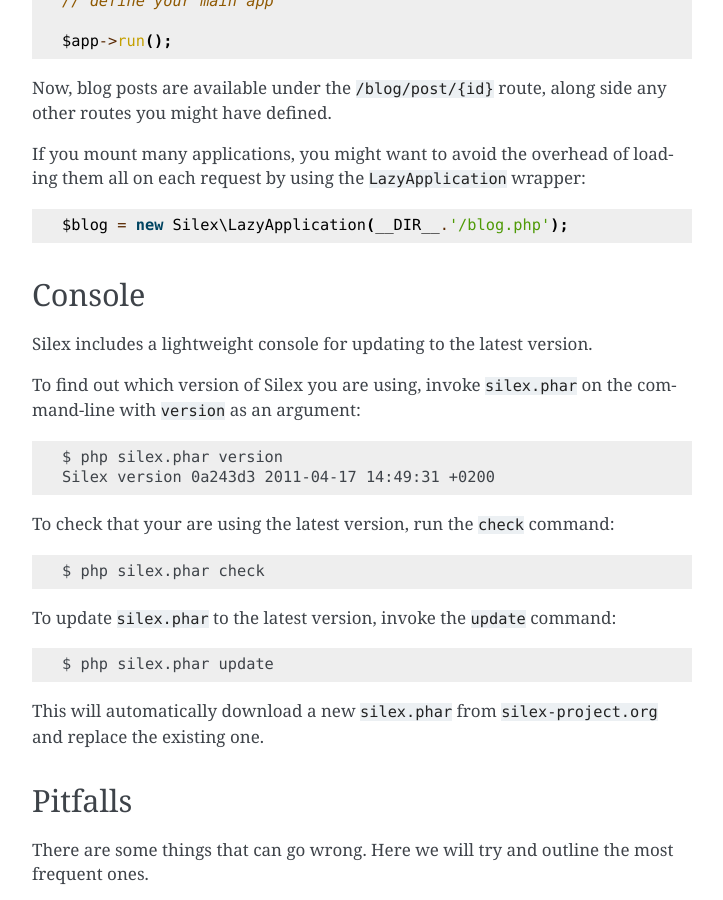
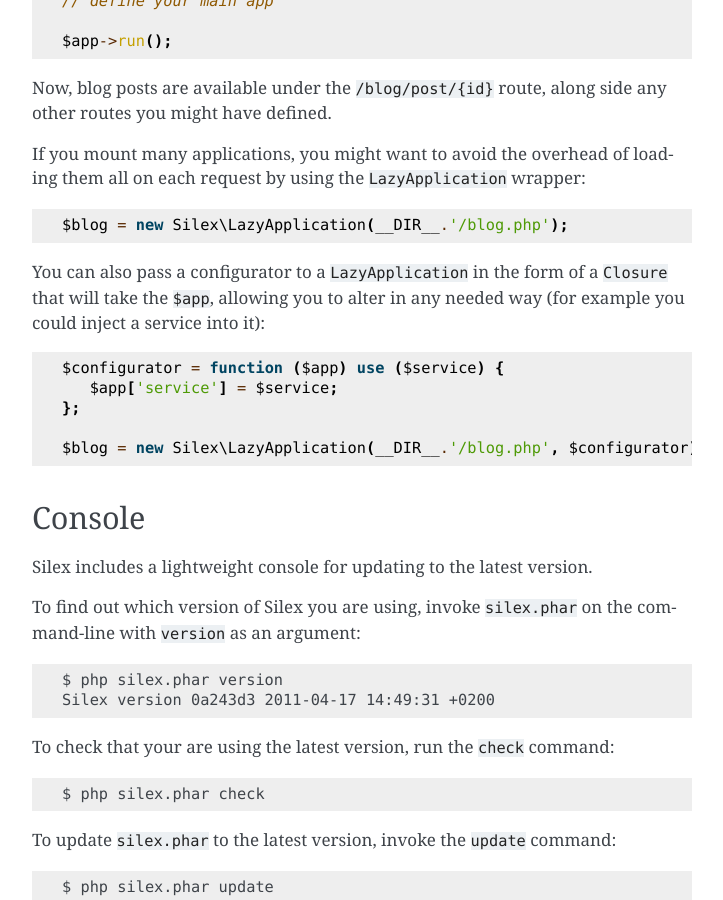
Before and after one commit to silexphp/Silex, a Sphinx documentation site: the page built from doc/usage.rst, in a window 1280 px wide and 900 px high, scrolled down 9625 px. Shown: the whole window, without its empty margins (388-1111 px from the left). Built offline with Sphinx 7.4.7, drawn with Linux system fonts in a browser that asks for light colours.

Commit message:
added $configurator for LazyApplication

```diff
--- a/doc/usage.rst
+++ b/doc/usage.rst
@@ -473,6 +473,16 @@
 
     $blog = new Silex\LazyApplication(__DIR__.'/blog.php');
 
+You can also pass a configurator to a ``LazyApplication`` in the form of a ``Closure``
+that will take the ``$app``, allowing you to alter in any needed way (for example
+you could inject a service into it)::
+
+    $configurator = function ($app) use ($service) {
+       $app['service'] = $service;
+    };
+
+    $blog = new Silex\LazyApplication(__DIR__.'/blog.php', $configurator);
+
 Console
 -------
 
```
Also changed, not shown: 1 other file.
